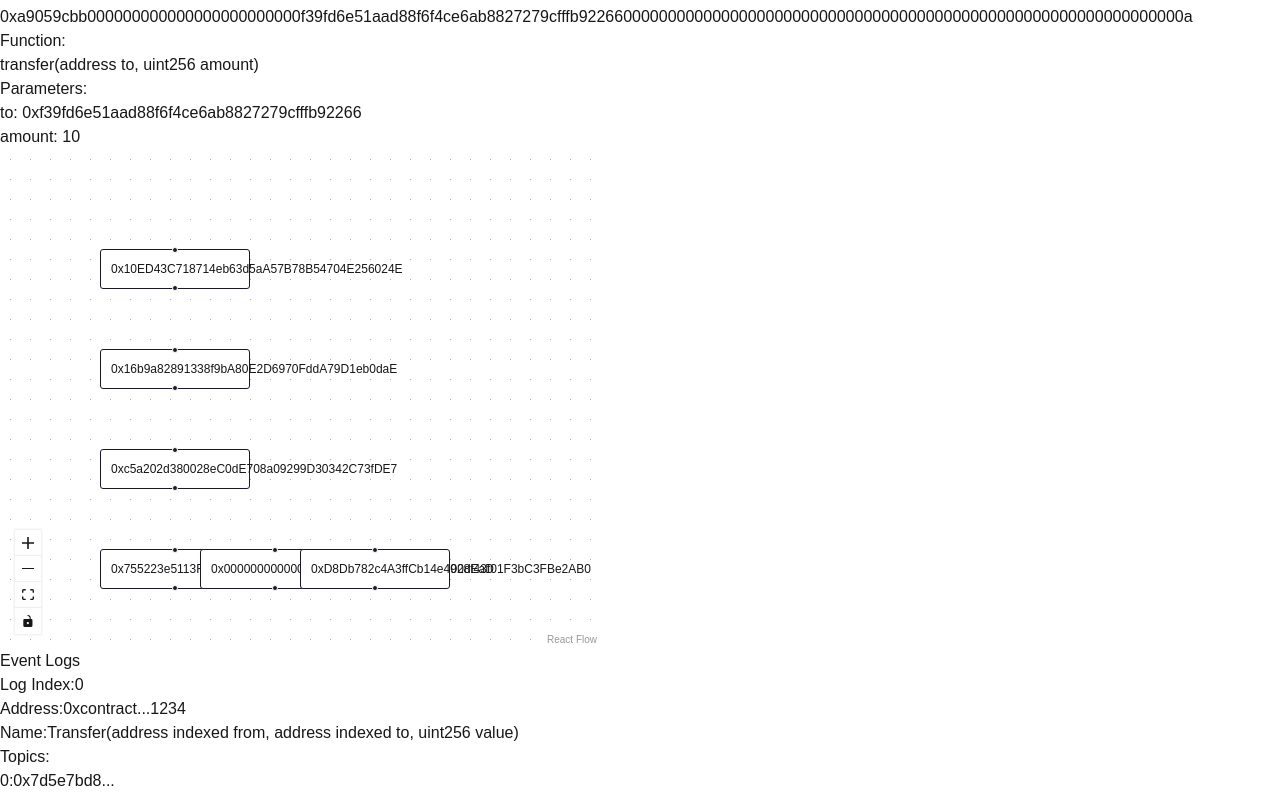
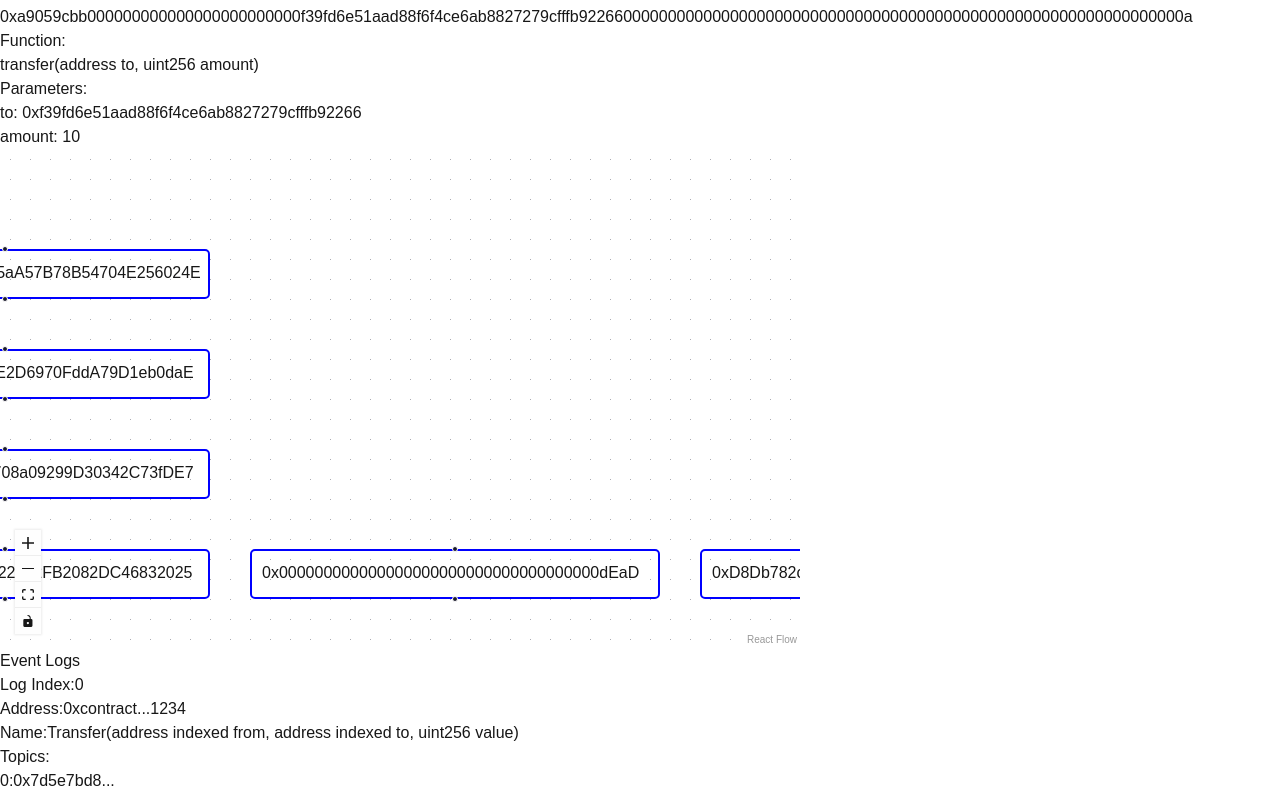
Before and after one commit to yuefeng-cn/web3-useful, a Next.js app: page / in a window 1280 px wide. Shown: the part 403-1199 px from the top of the page. Built offline with nearby package versions, Linux system fonts and the light colour scheme.

Commit message:
add custom Node

```diff
--- /dev/null
+++ b/src/components/CustomNode.tsx
@@ -0,0 +1,15 @@
+import React from 'react';
+import { Handle, Position } from '@xyflow/react';
+
+const CustomNode = ({ data }) => {
+    return (
+        <div style={{ border: '2px solid blue', padding: '10px', borderRadius: '5px', width: '410px', height: '50px' }}>
+            <Handle type="target" position={Position.Top} />
+            <div>{data.label}</div>
+            <Handle type="source" position={Position.Bottom} />
+        </div>
+    );
+};
+
+
+export default CustomNode;
--- a/src/components/FundFlow.tsx
+++ b/src/components/FundFlow.tsx
@@ -1,7 +1,8 @@
 "use client";
 import { ReactFlow, Controls, Background } from "@xyflow/react";
 import "@xyflow/react/dist/style.css";
-import { initialNodes, initialEdges } from "./nodes-edges.js";
+import { initialEdges } from "./nodes-edges.js";
+import CustomNode from './CustomNode';
 
 interface Flow {
   from: string;
@@ -61,6 +62,7 @@ interface TreeNode {
 interface FlatNode {
   id: string;
   data: { label: string };
+  type: 'custom';
   position: { x: number; y: number };
 }
 
@@ -82,7 +84,7 @@ function buildTrees(flows: Flow[]): FlatNode[] {
     .map(([node]) => node);
 
   // 从每个根节点开始构建树
-  let currentRootX = 100;
+  let currentRootX = -200;
 
   roots.forEach(rootId => {
     const root: TreeNode = {
@@ -92,7 +94,7 @@ function buildTrees(flows: Flow[]): FlatNode[] {
       children: []
     };
     nodeMap.set(rootId, root);
-    currentRootX += 200; // 下一个树的根节点x坐标
+    currentRootX += 400; // 下一个树的根节点x坐标
   });
 
   // 构建树的边
@@ -114,7 +116,7 @@ function buildTrees(flows: Flow[]): FlatNode[] {
         id: flow.to,
         data: { label: flow.to },
         position: {
-          x: parentNode.position.x + (parentNode.children?.length || 0) * 100,
+          x: parentNode.position.x + (parentNode.children?.length || 0) * 450,
           y: parentNode.position.y + 100
         },
         children: []
@@ -133,7 +135,8 @@ function buildTrees(flows: Flow[]): FlatNode[] {
     result.push({
       id: node.id,
       data: node.data,
-      position: node.position
+      position: node.position,
+      type: 'custom'
     });
 
     node.children?.forEach(child => flattenTree(child));
@@ -187,22 +190,6 @@ export function buildNodes(flows: Flow[]) {
   return nodes;
 }
 
-// const flows = [
-//   {
-//     from: "A",
-//     to: "B",
-//     amount: 100,
-//     tokenName: 'USDT',
-//     token: '0xusdt'
-//   },
-//   {
-//     from: "B",
-//     to: "A",
-//     amount: 9,
-//     tokenName: 'USDT',
-//     token: '0xusdt'
-//   },
-// ];
 
 export function buildEdges(flows: Flow[]) {
   return flows.map((flow) => ({
@@ -214,19 +201,19 @@ export function buildEdges(flows: Flow[]) {
     style: { stroke: "red" },
   }));
 }
-// interface FundFlowProps {
-//   flows: Flow[]
-// }
 
 export default function FundFlow() {
   const nodes = buildTrees(flows);
   const edges = initialEdges;
   console.log("节点", nodes);
   console.log("边界", edges);
+  const nodeTypes = {
+    custom: CustomNode,
+  };
 
   return (
-    <div style={{ height: "500px", width: "600px" }}>
-      <ReactFlow nodes={nodes} edges={edges}>
+    <div style={{ height: "500px", width: "800px" }}>
+      <ReactFlow nodes={nodes} edges={edges} nodeTypes={nodeTypes} nodesDraggable={true}>
         <Background />
         <Controls />
       </ReactFlow>
```
